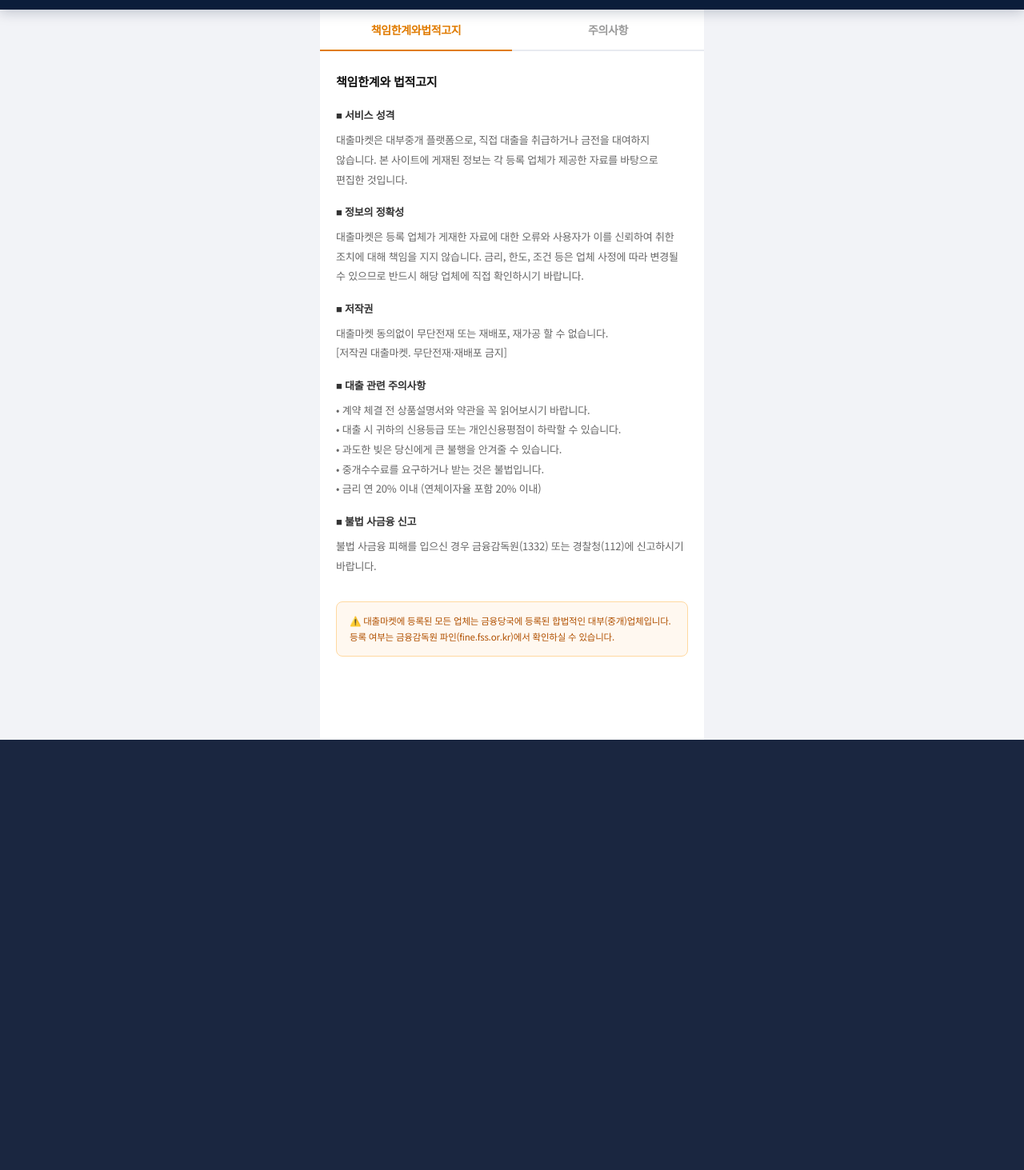
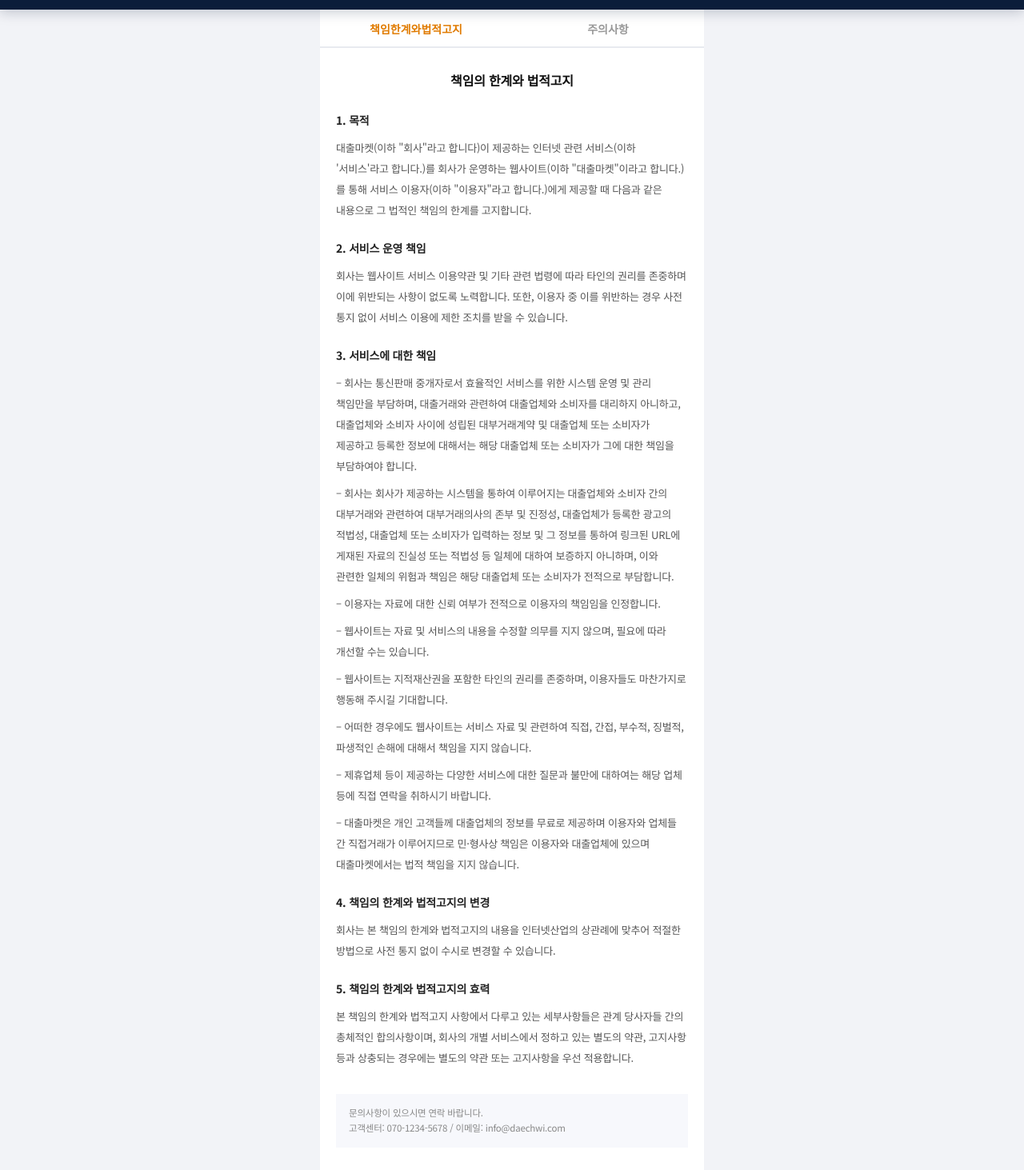
Before and after one commit to oooooookkb/daechwi-market-next, a Next.js app: page /duty in a window 1280 px wide. Shown: the part 67-1530 px from the top of the page at 80% size. Before the commit the page ends 992 px from the top, so only its background shows below. Built offline with nearby package versions, Linux system fonts and the light colour scheme; a web font is replaced by a local one.

Commit message:
feat: 책임한계와법적고지/주의사항 탭 전환 및 내용 완성

```diff
--- a/app/duty/page.tsx
+++ b/app/duty/page.tsx
@@ -1,12 +1,11 @@
-import type { Metadata } from "next";
+"use client";
+import { useState } from "react";
 import Header from "../components/Header";
 import BottomNav from "../components/BottomNav";
 
-export const metadata: Metadata = {
-  title: "책임한계와법적고지 · 주의사항 | 대출마켓",
-};
+export default function DutyPage() {
+  const [activeTab, setActiveTab] = useState<"duty" | "warning">("duty");
 
-export default function DutyPage() {
   return (
     <div style={{ background: "#f2f3f7", minHeight: "100vh" }}>
       <Header />
@@ -14,49 +13,105 @@
 
         {/* 탭 */}
         <div style={{ display: "flex", borderBottom: "2px solid #E8EAF0" }}>
-          <div style={{ flex: 1, padding: "14px 0", textAlign: "center", fontSize: 14, fontWeight: 700, color: "#E07B00", borderBottom: "2.5px solid #E07B00", marginBottom: -2 }}>책임한계와법적고지</div>
-          <div style={{ flex: 1, padding: "14px 0", textAlign: "center", fontSize: 14, fontWeight: 600, color: "#999" }}>주의사항</div>
+          <button
+            onClick={() => setActiveTab("duty")}
+            style={{ flex: 1, padding: "14px 0", textAlign: "center", fontSize: 14, fontWeight: activeTab === "duty" ? 700 : 600, color: activeTab === "duty" ? "#E07B00" : "#999", borderBottom: activeTab === "duty" ? "2.5px solid #E07B00" : "none", marginBottom: -2, background: "none", border: "none", cursor: "pointer" }}
+          >책임한계와법적고지</button>
+          <button
+            onClick={() => setActiveTab("warning")}
+            style={{ flex: 1, padding: "14px 0", textAlign: "center", fontSize: 14, fontWeight: activeTab === "warning" ? 700 : 600, color: activeTab === "warning" ? "#E07B00" : "#999", borderBottom: activeTab === "warning" ? "2.5px solid #E07B00" : "none", marginBottom: -2, background: "none", border: "none", cursor: "pointer" }}
+          >주의사항</button>
         </div>
 
-        {/* 내용 */}
-        <div style={{ padding: "24px 20px", fontSize: 13, color: "#444", lineHeight: 1.9, letterSpacing: "-0.2px" }}>
-          <p style={{ fontWeight: 800, fontSize: 15, color: "#111", marginBottom: 16 }}>책임한계와 법적고지</p>
+        {/* 책임의 한계와 법적고지 */}
+        {activeTab === "duty" && (
+          <div style={{ padding: "24px 20px", fontSize: 13, color: "#444", lineHeight: 2, letterSpacing: "-0.2px" }}>
+            <p style={{ fontWeight: 800, fontSize: 16, color: "#111", marginBottom: 20, textAlign: "center" }}>책임의 한계와 법적고지</p>
 
-          <p style={{ fontWeight: 700, color: "#333", marginBottom: 6 }}>■ 서비스 성격</p>
-          <p style={{ marginBottom: 16, color: "#666" }}>
-            대출마켓은 대부중개 플랫폼으로, 직접 대출을 취급하거나 금전을 대여하지 않습니다. 본 사이트에 게재된 정보는 각 등록 업체가 제공한 자료를 바탕으로 편집한 것입니다.
+            <p style={{ fontWeight: 700, color: "#222", marginBottom: 8, fontSize: 14 }}>1. 목적</p>
+            <p style={{ marginBottom: 20, color: "#555" }}>
+              대출마켓(이하 "회사"라고 합니다)이 제공하는 인터넷 관련 서비스(이하 '서비스'라고 합니다.)를 회사가 운영하는 웹사이트(이하 "대출마켓"이라고 합니다.)를 통해 서비스 이용자(이하 "이용자"라고 합니다.)에게 제공할 때 다음과 같은 내용으로 그 법적인 책임의 한계를 고지합니다.
             </p>
 
-          <p style={{ fontWeight: 700, color: "#333", marginBottom: 6 }}>■ 정보의 정확성</p>
-          <p style={{ marginBottom: 16, color: "#666" }}>
-            대출마켓은 등록 업체가 게재한 자료에 대한 오류와 사용자가 이를 신뢰하여 취한 조치에 대해 책임을 지지 않습니다. 금리, 한도, 조건 등은 업체 사정에 따라 변경될 수 있으므로 반드시 해당 업체에 직접 확인하시기 바랍니다.
+            <p style={{ fontWeight: 700, color: "#222", marginBottom: 8, fontSize: 14 }}>2. 서비스 운영 책임</p>
+            <p style={{ marginBottom: 20, color: "#555" }}>
+              회사는 웹사이트 서비스 이용약관 및 기타 관련 법령에 따라 타인의 권리를 존중하며 이에 위반되는 사항이 없도록 노력합니다. 또한, 이용자 중 이를 위반하는 경우 사전 통지 없이 서비스 이용에 제한 조치를 받을 수 있습니다.
             </p>
 
-          <p style={{ fontWeight: 700, color: "#333", marginBottom: 6 }}>■ 저작권</p>
-          <p style={{ marginBottom: 16, color: "#666" }}>
+            <p style={{ fontWeight: 700, color: "#222", marginBottom: 8, fontSize: 14 }}>3. 서비스에 대한 책임</p>
+            <div style={{ marginBottom: 20, color: "#555" }}>
+              <p style={{ marginBottom: 8 }}>– 회사는 통신판매 중개자로서 효율적인 서비스를 위한 시스템 운영 및 관리 책임만을 부담하며, 대출거래와 관련하여 대출업체와 소비자를 대리하지 아니하고, 대출업체와 소비자 사이에 성립된 대부거래계약 및 대출업체 또는 소비자가 제공하고 등록한 정보에 대해서는 해당 대출업체 또는 소비자가 그에 대한 책임을 부담하여야 합니다.</p>
+              <p style={{ marginBottom: 8 }}>– 회사는 회사가 제공하는 시스템을 통하여 이루어지는 대출업체와 소비자 간의 대부거래와 관련하여 대부거래의사의 존부 및 진정성, 대출업체가 등록한 광고의 적법성, 대출업체 또는 소비자가 입력하는 정보 및 그 정보를 통하여 링크된 URL에 게재된 자료의 진실성 또는 적법성 등 일체에 대하여 보증하지 아니하며, 이와 관련한 일체의 위험과 책임은 해당 대출업체 또는 소비자가 전적으로 부담합니다.</p>
+              <p style={{ marginBottom: 8 }}>– 이용자는 자료에 대한 신뢰 여부가 전적으로 이용자의 책임임을 인정합니다.</p>
+              <p style={{ marginBottom: 8 }}>– 웹사이트는 자료 및 서비스의 내용을 수정할 의무를 지지 않으며, 필요에 따라 개선할 수는 있습니다.</p>
+              <p style={{ marginBottom: 8 }}>– 웹사이트는 지적재산권을 포함한 타인의 권리를 존중하며, 이용자들도 마찬가지로 행동해 주시길 기대합니다.</p>
+              <p style={{ marginBottom: 8 }}>– 어떠한 경우에도 웹사이트는 서비스 자료 및 관련하여 직접, 간접, 부수적, 징벌적, 파생적인 손해에 대해서 책임을 지지 않습니다.</p>
+              <p style={{ marginBottom: 8 }}>– 제휴업체 등이 제공하는 다양한 서비스에 대한 질문과 불만에 대하여는 해당 업체 등에 직접 연락을 취하시기 바랍니다.</p>
+              <p style={{ marginBottom: 0 }}>– 대출마켓은 개인 고객들께 대출업체의 정보를 무료로 제공하며 이용자와 업체들 간 직접거래가 이루어지므로 민·형사상 책임은 이용자와 대출업체에 있으며 대출마켓에서는 법적 책임을 지지 않습니다.</p>
+            </div>
+
+            <p style={{ fontWeight: 700, color: "#222", marginBottom: 8, fontSize: 14 }}>4. 책임의 한계와 법적고지의 변경</p>
+            <p style={{ marginBottom: 20, color: "#555" }}>
+              회사는 본 책임의 한계와 법적고지의 내용을 인터넷산업의 상관례에 맞추어 적절한 방법으로 사전 통지 없이 수시로 변경할 수 있습니다.
+            </p>
+
+            <p style={{ fontWeight: 700, color: "#222", marginBottom: 8, fontSize: 14 }}>5. 책임의 한계와 법적고지의 효력</p>
+            <p style={{ marginBottom: 32, color: "#555" }}>
+              본 책임의 한계와 법적고지 사항에서 다루고 있는 세부사항들은 관계 당사자들 간의 총체적인 합의사항이며, 회사의 개별 서비스에서 정하고 있는 별도의 약관, 고지사항 등과 상충되는 경우에는 별도의 약관 또는 고지사항을 우선 적용합니다.
+            </p>
+
+            <div style={{ background: "#F7F8FC", padding: "14px 16px", fontSize: 11.5, color: "#888", lineHeight: 1.7 }}>
+              문의사항이 있으시면 연락 바랍니다.<br />
+              고객센터: 070-1234-5678 / 이메일: info@daechwi.com
+            </div>
+          </div>
+        )}
+
+        {/* 주의사항 */}
+        {activeTab === "warning" && (
+          <div style={{ padding: "24px 20px", fontSize: 13, color: "#444", lineHeight: 2, letterSpacing: "-0.2px" }}>
+            <p style={{ fontWeight: 800, fontSize: 16, color: "#111", marginBottom: 20, textAlign: "center" }}>주의사항</p>
+
+            <p style={{ fontWeight: 700, color: "#222", marginBottom: 8, fontSize: 14 }}>■ 대출 관련 필수 유의사항</p>
+            <p style={{ marginBottom: 20, color: "#555" }}>
+              • 계약을 체결하기 전에 자세한 내용은 상품설명서와 약관을 읽어보시기 바랍니다.<br />
+              • 관계법령에 따라 금융상품에 관한 중요 사항을 설명받을 권리가 있습니다.<br />
+              • 대출 시 귀하의 신용등급 또는 개인신용평점이 하락할 수 있습니다.<br />
+              • 과도한 빚은 당신에게 큰 불행을 안겨줄 수 있습니다.<br />
+              • 중개수수료를 요구하거나 받는 것은 불법입니다.
+            </p>
+
+            <p style={{ fontWeight: 700, color: "#222", marginBottom: 8, fontSize: 14 }}>■ 대출 비용 예시</p>
+            <p style={{ marginBottom: 20, color: "#555" }}>
+              금리 연20% 이내 (연체이자율 포함 20% 이내), 취급수수료 없음, 중도상환 수수료 없음, 중개수수료 없음, 추가비용 없음.<br />
+              상환기간: 12개월 ~ 60개월<br />
+              총 대출 비용 예시: 100만원을 12개월 기간 동안 최대 금리 연20% 적용 시 총 상환금액 1,111,614원.<br />
+              채무의 조기상환수수료율 등 조기상환조건 없음.
+            </p>
+
+            <p style={{ fontWeight: 700, color: "#222", marginBottom: 8, fontSize: 14 }}>■ 서비스 성격</p>
+            <p style={{ marginBottom: 20, color: "#555" }}>
+              대출마켓은 대부중개 플랫폼으로, 직접 대출을 취급하거나 금전을 대여하지 않습니다. 본 사이트에 게재된 정보는 각 등록 업체가 제공한 자료를 바탕으로 편집한 것입니다. 금리, 한도, 조건 등은 업체 사정에 따라 변경될 수 있으므로 반드시 해당 업체에 직접 확인하시기 바랍니다.
+            </p>
+
+            <p style={{ fontWeight: 700, color: "#222", marginBottom: 8, fontSize: 14 }}>■ 저작권</p>
+            <p style={{ marginBottom: 20, color: "#555" }}>
               대출마켓 동의없이 무단전재 또는 재배포, 재가공 할 수 없습니다.<br />
               [저작권 대출마켓. 무단전재·재배포 금지]
             </p>
 
-          <p style={{ fontWeight: 700, color: "#333", marginBottom: 6 }}>■ 대출 관련 주의사항</p>
-          <p style={{ marginBottom: 16, color: "#666" }}>
-            • 계약 체결 전 상품설명서와 약관을 꼭 읽어보시기 바랍니다.<br />
-            • 대출 시 귀하의 신용등급 또는 개인신용평점이 하락할 수 있습니다.<br />
-            • 과도한 빚은 당신에게 큰 불행을 안겨줄 수 있습니다.<br />
-            • 중개수수료를 요구하거나 받는 것은 불법입니다.<br />
-            • 금리 연 20% 이내 (연체이자율 포함 20% 이내)
+            <p style={{ fontWeight: 700, color: "#222", marginBottom: 8, fontSize: 14 }}>■ 불법 사금융 신고</p>
+            <p style={{ marginBottom: 32, color: "#555" }}>
+              불법 사금융 피해를 입으신 경우 금융감독원(1332) 또는 경찰청(182)에 신고하시기 바랍니다.<br />
+              등록 여부는 금융감독원 파인(fine.fss.or.kr)에서 확인하실 수 있습니다.
             </p>
 
-          <p style={{ fontWeight: 700, color: "#333", marginBottom: 6 }}>■ 불법 사금융 신고</p>
-          <p style={{ marginBottom: 32, color: "#666" }}>
-            불법 사금융 피해를 입으신 경우 금융감독원(1332) 또는 경찰청(112)에 신고하시기 바랍니다.
-          </p>
-
-          <div style={{ background: "#FFF8F0", border: "1px solid #FFD9A0", borderRadius: 8, padding: "14px 16px", fontSize: 11.5, color: "#B05000", lineHeight: 1.7 }}>
+            <div style={{ background: "#FFF8F0", border: "1px solid #FFD9A0", padding: "14px 16px", fontSize: 11.5, color: "#B05000", lineHeight: 1.7 }}>
               ⚠️ 대출마켓에 등록된 모든 업체는 금융당국에 등록된 합법적인 대부(중개)업체입니다.<br />
               등록 여부는 금융감독원 파인(fine.fss.or.kr)에서 확인하실 수 있습니다.
             </div>
           </div>
+        )}
       </div>
       <BottomNav />
     </div>
```
Lines whose indentation alone changed are shown as unchanged.
